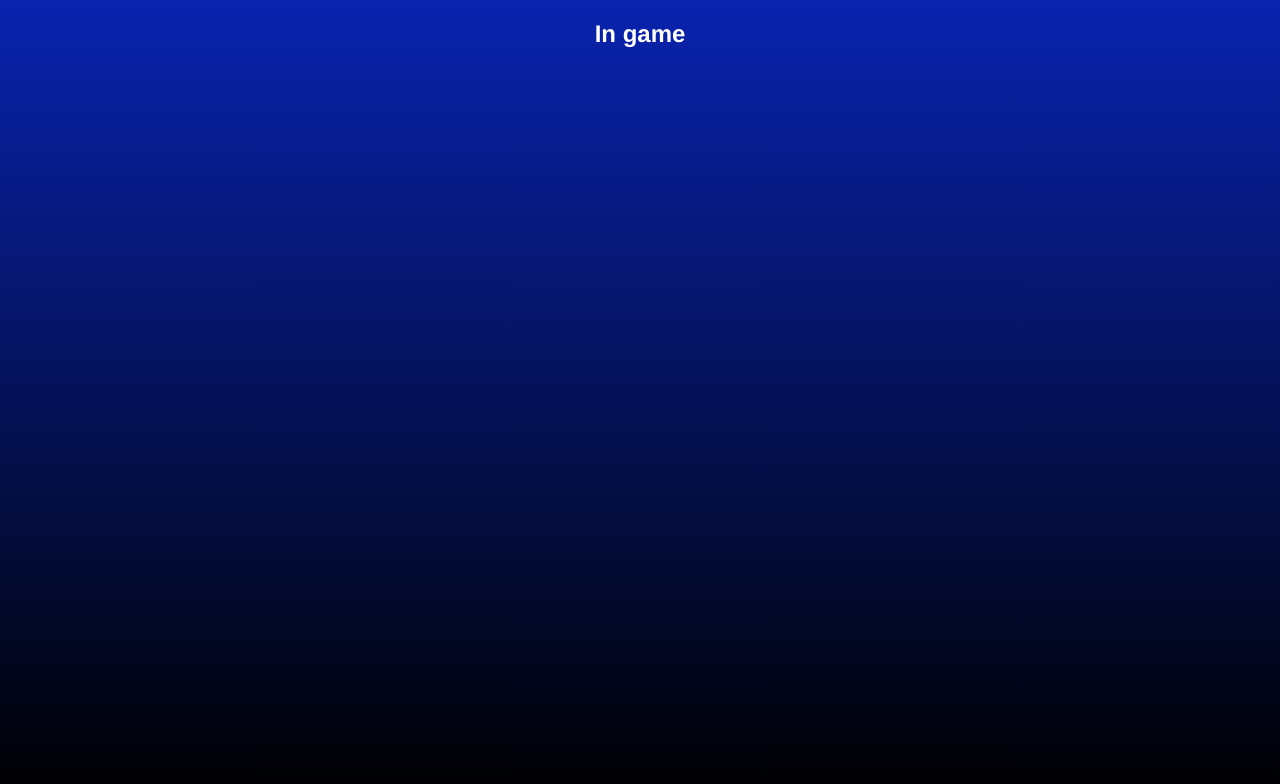
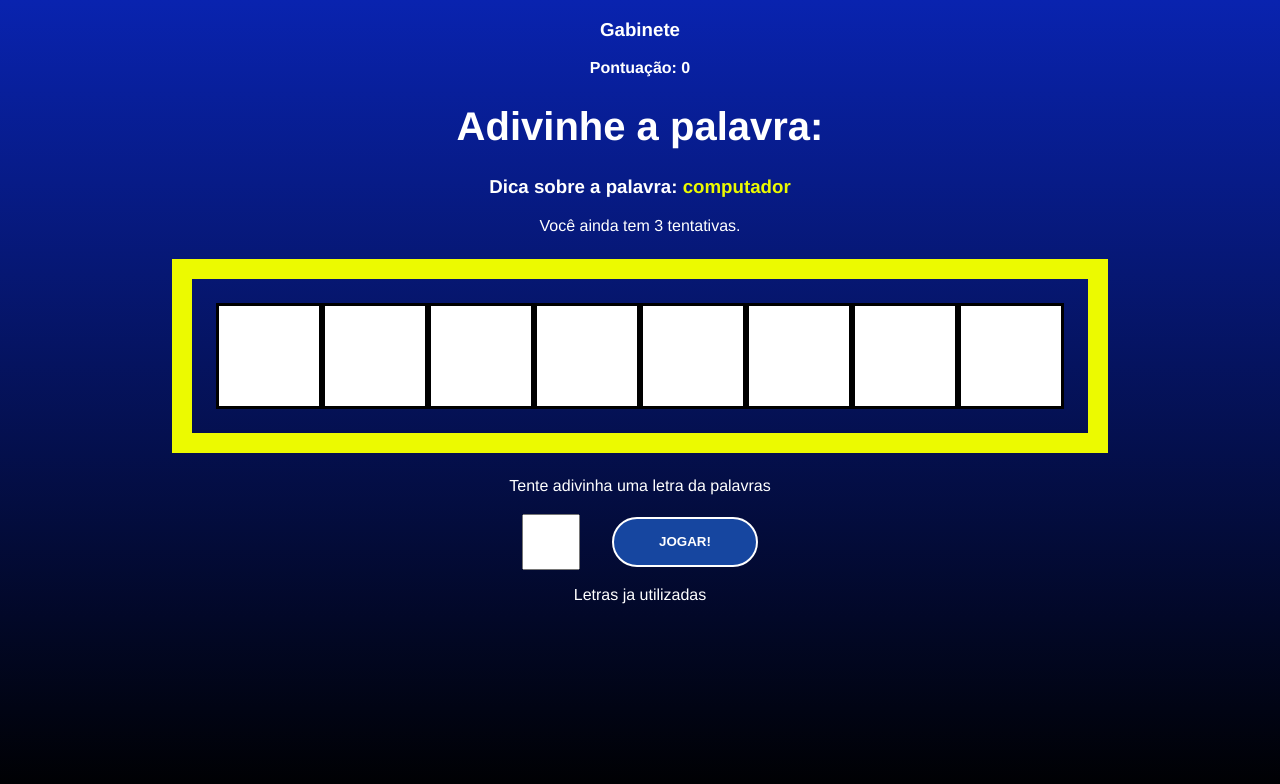
Before and after one commit to Sr-Ryuk/SecretWord_game, a React (Vite) app: page / in a window 1280 px wide. Both pictures are taken after a click on the button "COMEÇAR O JOGO". Shown: the top 784 px of the page. Built offline with nearby package versions, Linux system fonts and the light colour scheme.

Commit message:
Adicionando dados dinamicamente, submetendo form e criando lógica para as letters erradas

```diff
--- a/src/components/Game.jsx
+++ b/src/components/Game.jsx
@@ -1,11 +1,71 @@
+import { useState, useRef } from 'react';
 import './Game.css';
+import PropTypes from 'prop-types';
 
-const Game = () => {
+const Game = ({verifyLetter, pickedWord, pickedCategory, letters, guessedLetters, wrongLetters, guesses, score}) => {
+
+  const [letter, setLetter] = useState("");
+  const letterInputRef = useRef(null);
+
+  const handleSubmit = (e) => {
+      e.preventDefault();
+
+      verifyLetter(letter);
+
+      setLetter("");
+
+      letterInputRef.current.focus();
+    }
+
+
   return (
-    <div>
-        <h2>In game</h2>
+
+    <div className='game'>
+      <h3>{pickedWord}</h3>
+        <p className="points">
+          <span>Pontuação: {score}</span>
+        </p>
+        <h1>Adivinhe a palavra:</h1>
+        <h3 className='tip'>
+          Dica sobre a palavra: <span>{pickedCategory}</span>
+        </h3>
+        <p>Você ainda tem {guesses} tentativas.</p>
+        <div className="wordContainer">
+          {letters.map((letter, i) => (
+                guessedLetters.includes(guessedLetters) ? (
+                  <span key={i} className="letter">{letter}</span>
+                ): (
+                  <span key={i} className="blankSquare"></span>
+                )
+          ))}
+
+        </div>
+        <div className="letterContainer">
+          <p>Tente adivinha uma letra da palavras</p>
+          <form onSubmit={handleSubmit}>
+            <input type="text" name="letter" maxLength="1" required onChange={(e) => setLetter(e.target.value)} value={letter} ref={letterInputRef}/>
+            <button>Jogar!</button>
+          </form>
+        </div>
+        <div className="wrongLettersContainer">
+          <p>Letras ja utilizadas</p>
+            {wrongLetters.map((letter, i) => (
+              <span key={i}>{letter}</span>
+            ))}
+        </div>
     </div>
   );
 };
 
+Game.propTypes = {
+  verifyLetter: PropTypes.func.isRequired,
+  pickedWord: PropTypes.func.isRequired,
+  pickedCategory: PropTypes.func.isRequired,
+  letters: PropTypes.func.isRequired,
+  guessedLetters: PropTypes.func.isRequired,
+  wrongLetters: PropTypes.func.isRequired,
+  guesses: PropTypes.func.isRequired,
+  score: PropTypes.func.isRequired, // exemplo para uma prop do tipo função
+};
+
 export default Game;
```
